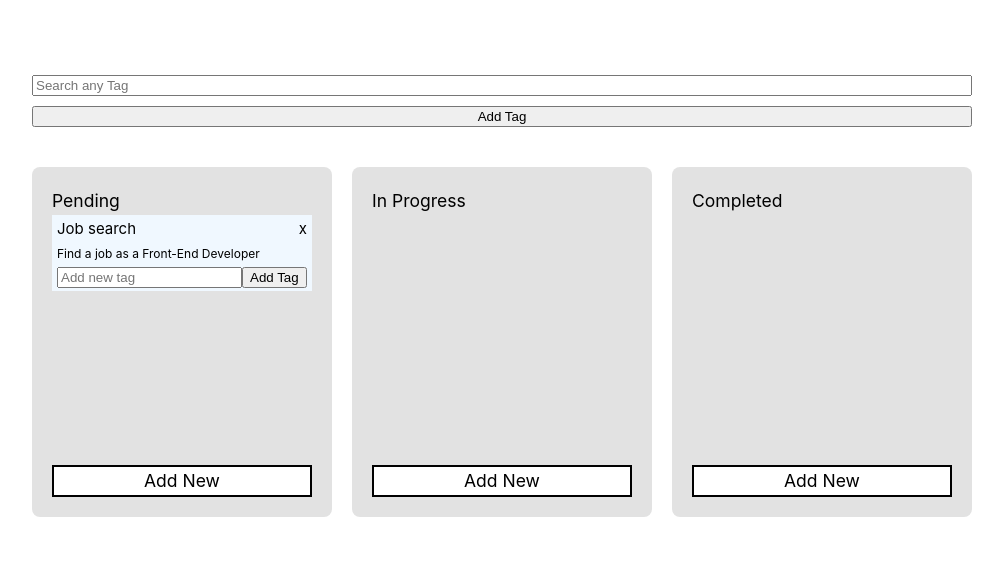
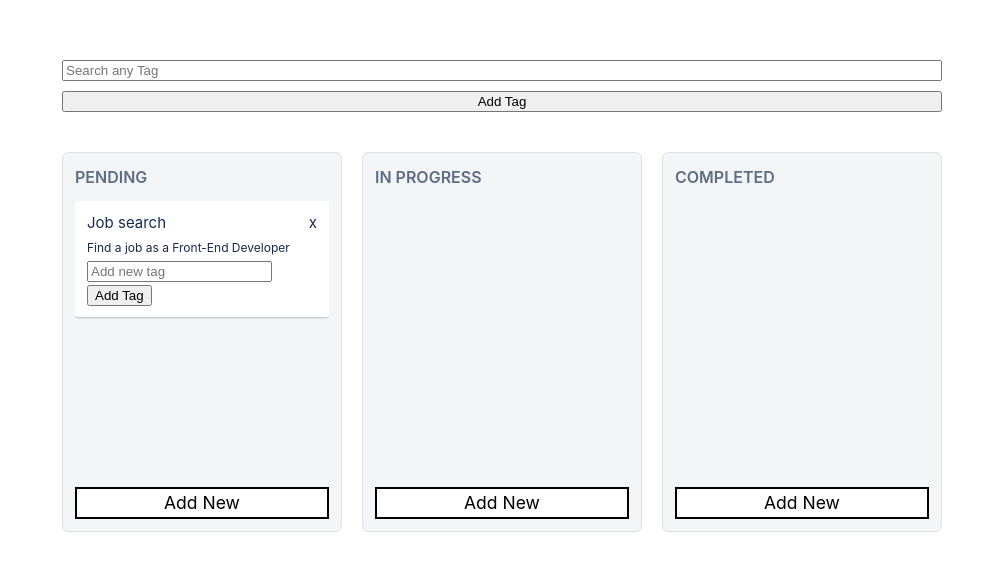
Before and after one commit to alvaro219/Todo-list, a Vue app: page / in a window 1280 px wide. Shown: the part 104-674 px from the top of the page, without its empty margins (138-1141 px from the left). Built offline with nearby package versions, Linux system fonts and the light colour scheme.

Commit message:
minor styles update

```diff
--- a/src/components/TodoGroup.vue
+++ b/src/components/TodoGroup.vue
@@ -103,17 +103,26 @@ const onDraggableChange = (payload: any) => {
   display: flex;
   flex-direction: column;
   flex: 1;
-  padding: 20px;
-  background-color: rgb(226, 226, 226);
-  width: 300px;
-  min-height: 350px;
-  border-radius: 8px;
+  padding: 12px;
+  background-color: #f4f5f7;
+  width: 280px;
+  min-height: 380px;
+  border-radius: 6px;
+  border: 1px solid #dfe1e6;
 }
 
 .draggable {
   flex-grow: 1;
   overflow-y: auto;
   padding-bottom: 10px;
+}
+
+.group-wrapper h3 {
+  font-size: 1rem;
+  font-weight: 600;
+  color: #5e6c84;
+  text-transform: uppercase;
+  margin-bottom: 10px;
 }
 
 .todo-container {
@@ -123,12 +132,18 @@ const onDraggableChange = (payload: any) => {
 
 .group-wrapper li {
   list-style-type: none;
-  background-color: aliceblue;
-  color: #000000;
-  padding: 2px 5px;
+  background-color: #ffffff;
+  color: #172b4d;
+  padding: 10px 12px;
+  margin-bottom: 8px;
+  border-radius: 3px;
+  box-shadow: 0px 1px 2px rgba(9, 30, 66, 0.25);
   cursor: grab;
-  margin-bottom: 10px;
-  transition: background-color 0.3s ease;
+  transition: background-color 0.2s ease;
+}
+
+.group-wrapper li:hover {
+  background-color: #f0f0f0;
 }
 
 .darkened {
@@ -142,11 +157,23 @@ const onDraggableChange = (payload: any) => {
 }
 
 .todo-tag {
+  display: inline-block;
   font-size: 12px;
-  color: #ffffff;
-  padding: 6px;
+  color: #42526e;
+  background-color: #e2e4e7;
+  padding: 2px 6px;
   margin: 4px;
-  background-color: green;
+  border-radius: 3px;
+  transition: background-color 0.2s;
+}
+
+.todo-tag button {
+  margin-left: 5px;
+  font-size: 10px;
+  color: #ff5a5f;
+  background: none;
+  border: none;
+  cursor: pointer;
 }
 
 .todo-description {
```
